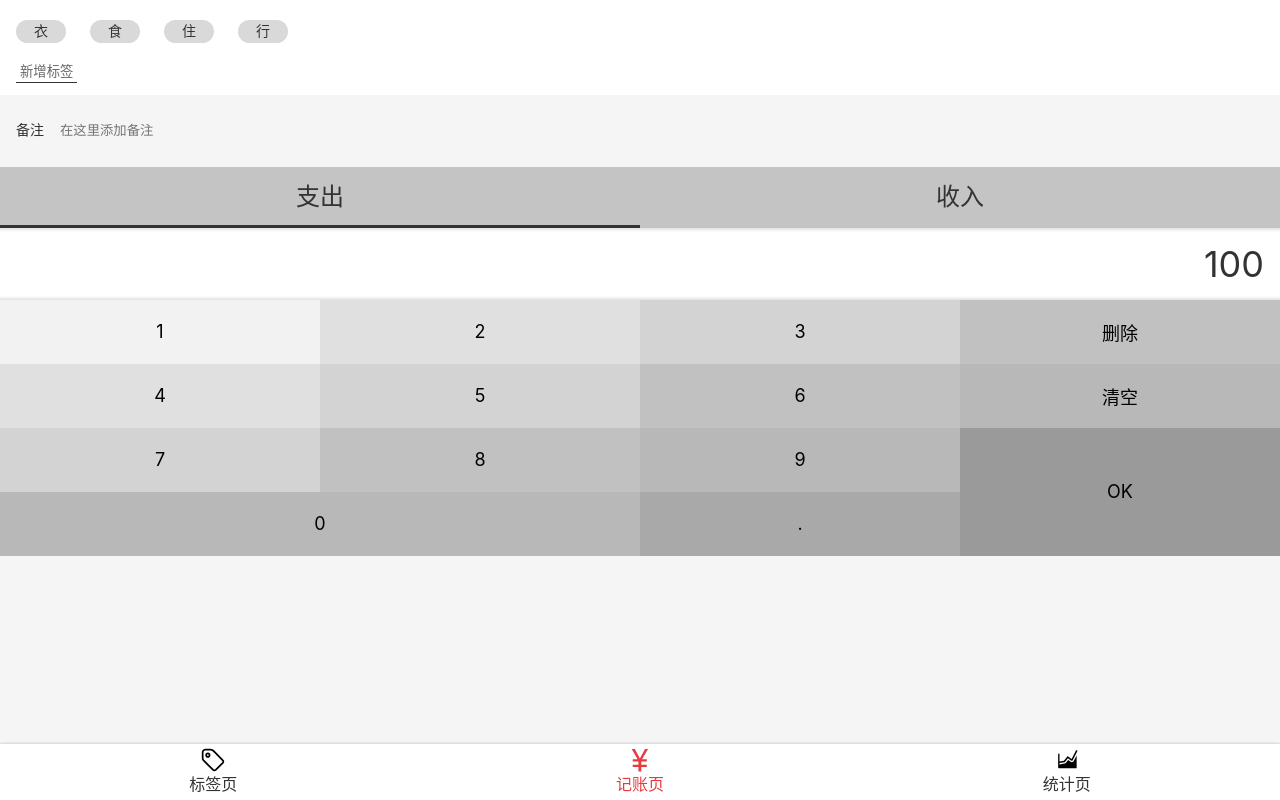
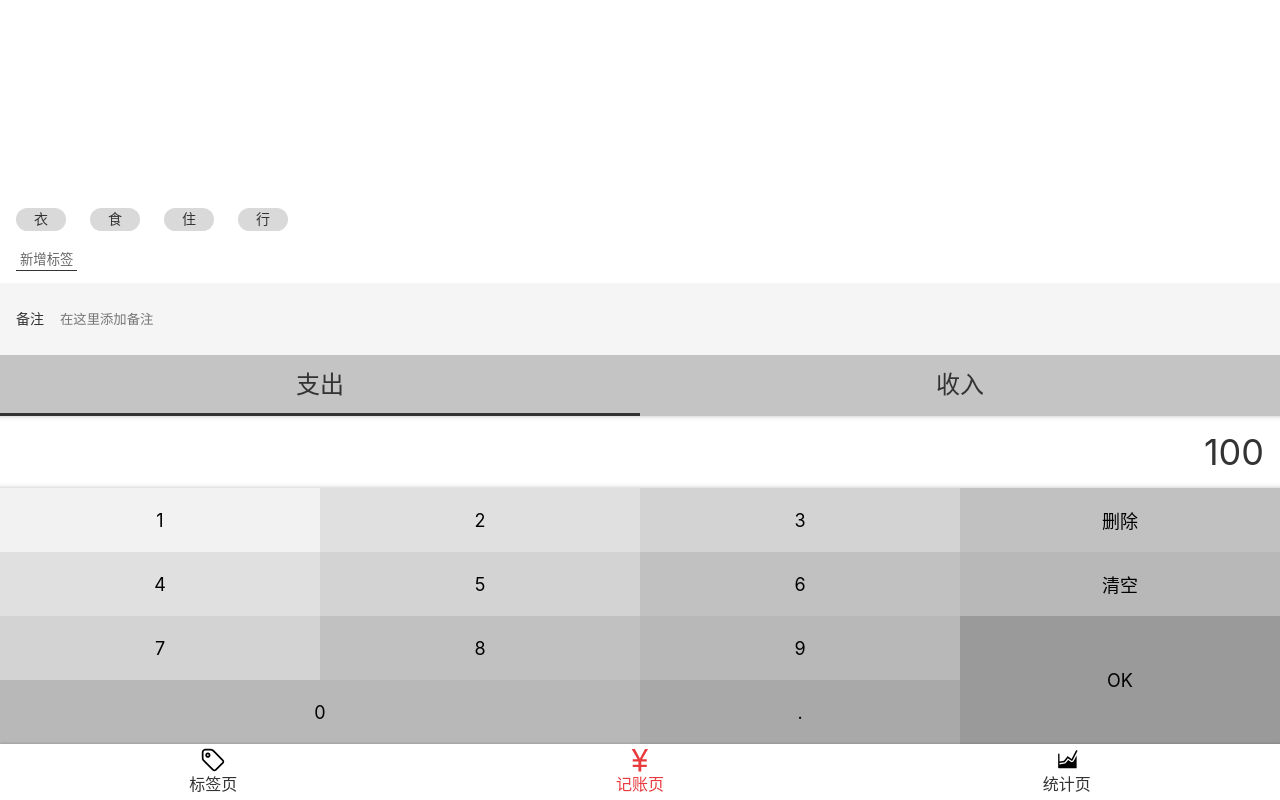
Before and after one commit to cqhaisenbao/guoguo-money, a React app: page /#/money in a window 1280 px wide. Built offline with nearby package versions, Linux system fonts and the light colour scheme.

Commit message:
Money.tsx > UI完成

```diff
--- a/src/components/Layout.tsx
+++ b/src/components/Layout.tsx
@@ -16,7 +16,7 @@
 const Layout=(props:any)=>{
 return(
     <Wrapper>
-        <Main>
+        <Main className={props.className}>
             {props.children}
         </Main>
         <Nav/>
--- a/src/views/Money.tsx
+++ b/src/views/Money.tsx
@@ -3,7 +3,8 @@
 import styled from "styled-components";
 
 const TagsSection = styled.section`
-  background: #fff;padding: 12px 16px;
+  background: #fff;padding: 12px 16px;flex-grow: 1;display: flex;flex-direction: column;
+  justify-content: flex-end;align-items: flex-start;
   >ol{margin: 0 -12px ;
   >li{background: #D9D9D9;border-radius: 18px;
     display: inline-block;padding: 3px 18px;
@@ -100,9 +101,15 @@
   }
 `;
 
+// 添加自定义styled
+const MyLayout=styled(Layout)`
+  display: flex;
+  flex-direction: column;
+`
+
 function Money() {
     return (
-        <Layout>
+        <MyLayout>
             <TagsSection>
                 <ol>
                     <li>衣</li>
@@ -143,7 +150,7 @@
                     <button className='dot'>.</button>
                 </div>
             </NumberPadSection>
-        </Layout>
+        </MyLayout>
     )
 }
 
```
